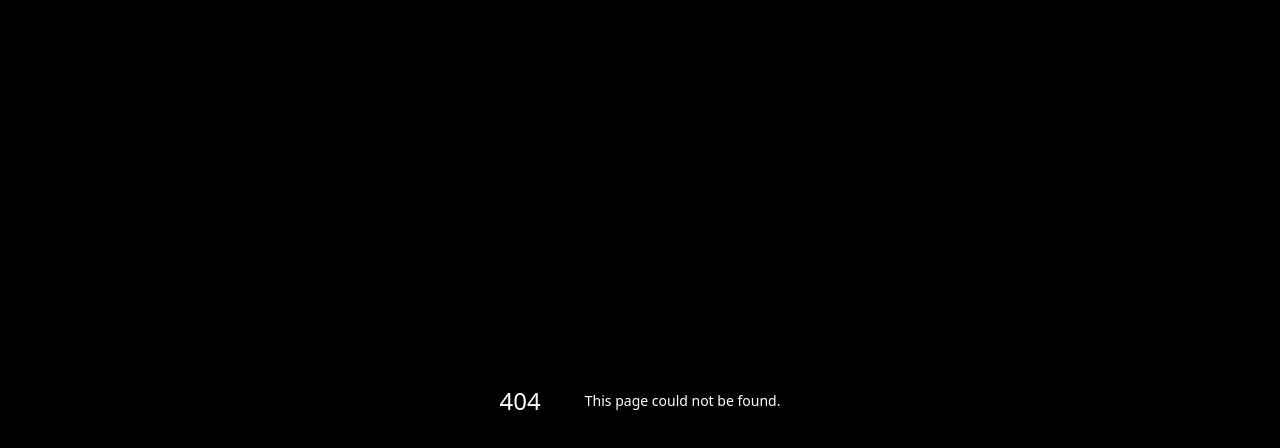
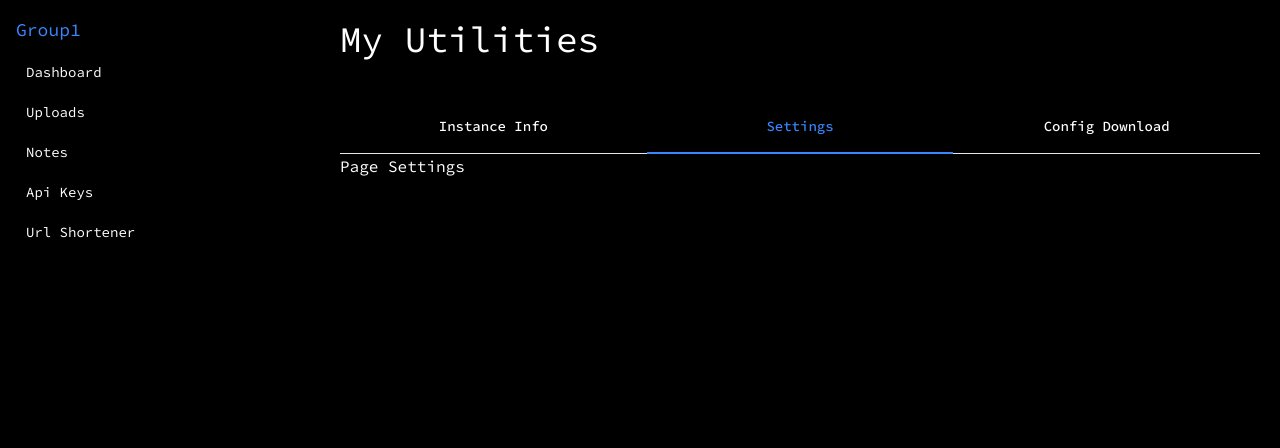
Before and after one commit to BRAVO68WEB/shx, a Next.js app in the folder packages/dashboard/: page /dashboard/utilities/settings in a window 1280 px wide. Before the commit this address had no page. Shown: the top 448 px of the page. Built offline with nearby package versions, Linux system fonts and the light colour scheme.

Commit message:
setup utilitites

```diff
--- /dev/null
+++ b/packages/dashboard/app/(dashboard)/dashboard/utilities/download-config/page.tsx
@@ -0,0 +1,7 @@
+import React from 'react'
+
+function Page() {
+  return <div>Page</div>;
+}
+
+export default Page;
--- /dev/null
+++ b/packages/dashboard/app/(dashboard)/dashboard/utilities/instance-info/page.tsx
@@ -0,0 +1,9 @@
+import React from 'react'
+
+function Page() {
+  return (
+    <div>Page Instance</div>
+  )
+}
+
+export default Page
--- /dev/null
+++ b/packages/dashboard/app/(dashboard)/dashboard/utilities/layout.tsx
@@ -0,0 +1,69 @@
+'use client';
+
+import { cn } from '@/lib/utils';
+import { usePathname } from 'next/navigation';
+import Link from 'next/link';
+
+const tabs = [
+	{
+		name: 'Instance Info',
+		href: '/dashboard/utilities/instance-info',
+		current: false,
+	},
+	{ name: 'Settings', href: '/dashboard/utilities/settings', current: false },
+	{
+		name: 'Config Download',
+		href: '/dashboard/utilities/download-config',
+		current: true,
+	},
+];
+
+export default function Example({ children }: { children: React.ReactNode }) {
+	const pathname = usePathname();
+	function isCurrent(href: string) {
+		return href === pathname;
+	}
+	return (
+		<>
+			<h1 className="text-4xl mb-10">My Utilities</h1>
+			<div className="sm:hidden">
+				<label htmlFor="tabs" className="sr-only">
+					Select a tab
+				</label>
+				{/* Use an "onChange" listener to redirect the user to the selected tab URL. */}
+				<select
+					id="tabs"
+					name="tabs"
+					className="block w-full rounded-md border-gray-300 focus:border-indigo-500 focus:ring-indigo-500"
+					defaultValue={tabs.find(tab => tab.current)!.name}
+				>
+					{tabs.map(tab => (
+						<option key={tab.name}>{tab.name}</option>
+					))}
+				</select>
+			</div>
+			<div className="hidden sm:block">
+				<div className="border-b border-gray-200">
+					<nav className="-mb-px flex" aria-label="Tabs">
+						{tabs.map(tab => (
+							<Link
+								key={tab.name}
+								href={tab.href}
+								className={cn(
+									isCurrent(tab.href)
+										? 'border-primary text-primary'
+										: 'border-transparent text-white',
+									'w-full border-b-2 py-4 px-1 text-center text-sm font-medium '
+								)}
+								aria-current={tab.current ? 'page' : undefined}
+							>
+								{tab.name}
+							</Link>
+						))}
+					</nav>
+				</div>
+			</div>
+			{children}
+		</>
+	);
+}
--- /dev/null
+++ b/packages/dashboard/app/(dashboard)/dashboard/utilities/settings/page.tsx
@@ -0,0 +1,9 @@
+import React from 'react'
+
+function Page() {
+  return (
+    <div>Page Settings</div>
+  )
+}
+
+export default Page
```
